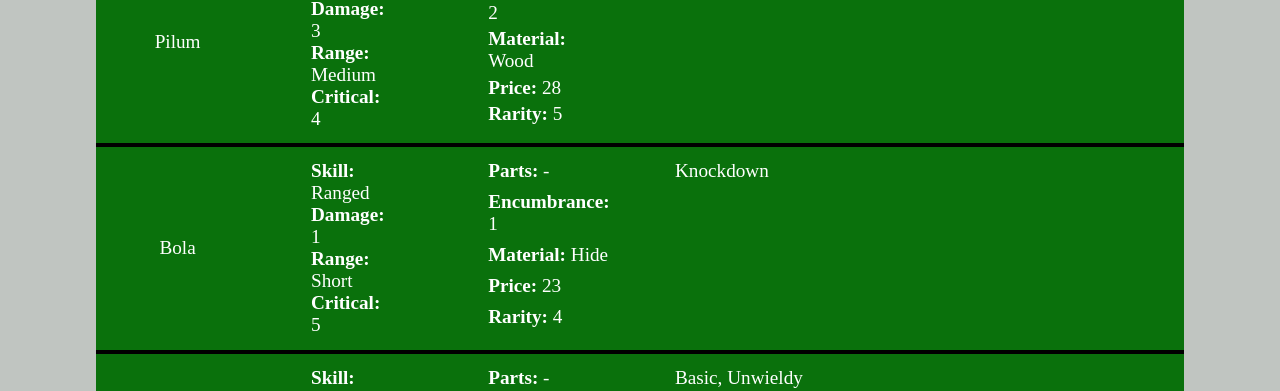
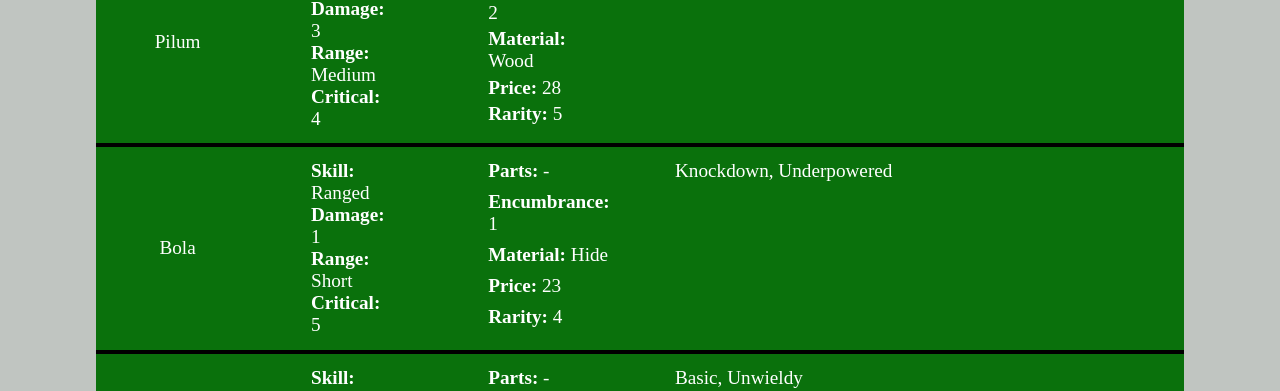
Before and after one commit to WickerPrison/AoCaCWebsite, a React (Vite) app in the folder client/: page /Weapons in a window 1280 px wide. Shown: the part 10050-10441 px from the top of the page. Built offline with nearby package versions, Linux system fonts and the light colour scheme; a web font is replaced by a local one.

Commit message:
updated seeds

```diff
--- a/client/src/data/weapons.js
+++ b/client/src/data/weapons.js
@@ -707,8 +707,9 @@ export const weapons = {
 			"Material": "Hide",
 			"Price": "23",
 			"Rarity": "4",
-			"Properties": "Knockdown",
-			"Attribute": "Brawn",
+			"Properties": "Knockdown, Underpowered",
+			"Attribute": "None",
+			"HalfAttribute": "Brawn",
 			"Finesse": false,
 			"Accurate": ""
 		},
```
